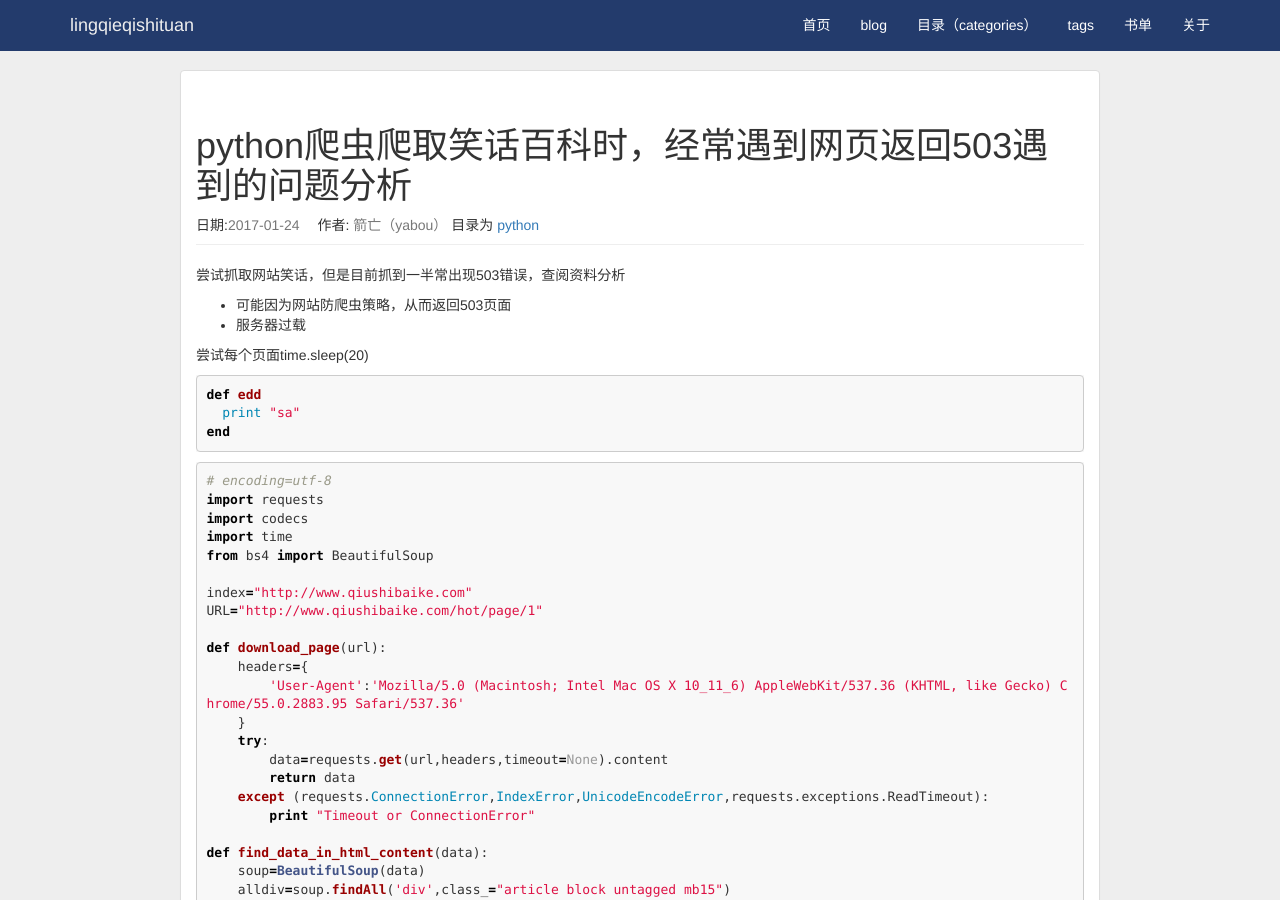
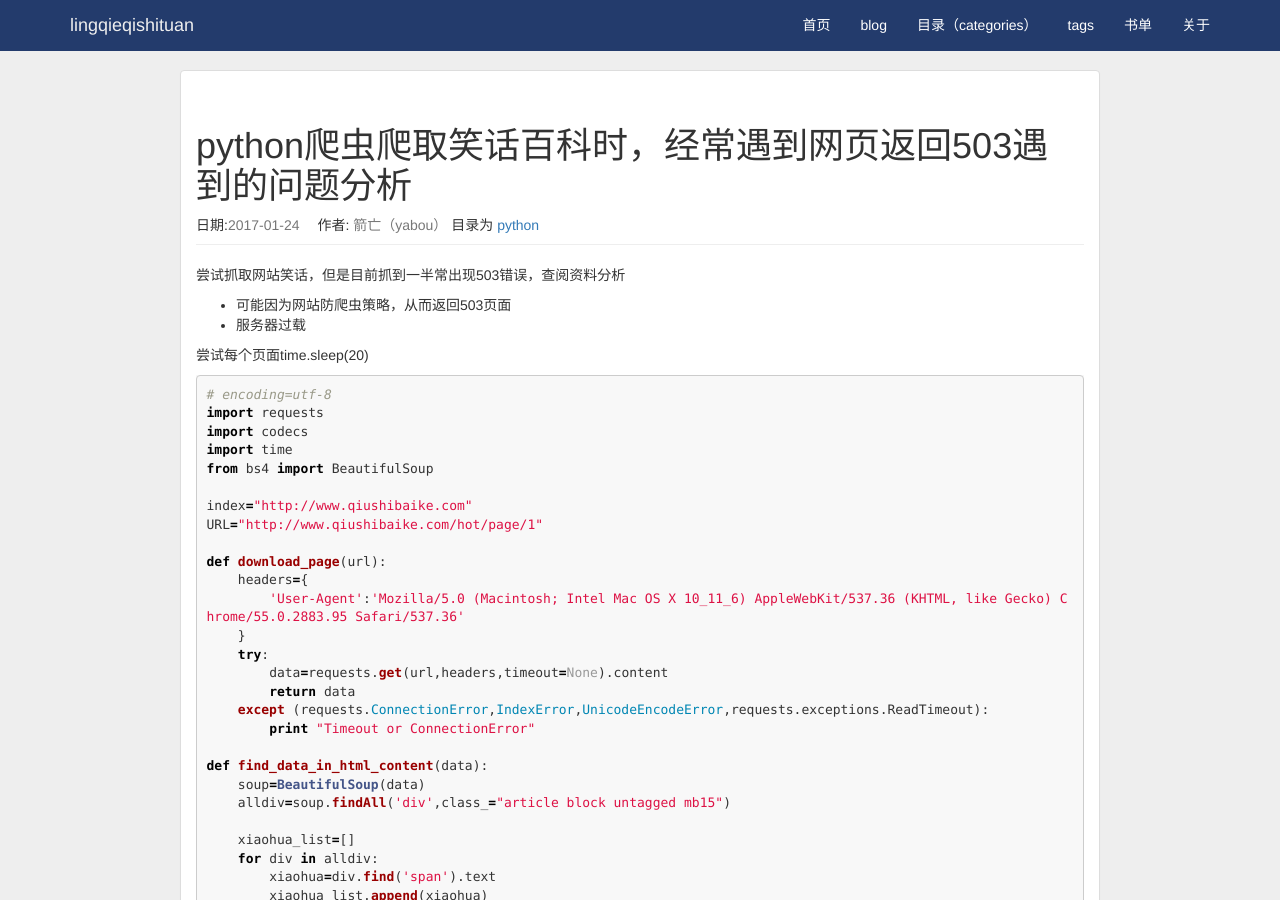
Before and after one commit to lingqie/lingqie.github.io, a Jekyll site: the page built from _posts/2017-01-24-post004.md, in a window 1280 px wide and 900 px high. Built offline with Jekyll 4.4.1, drawn with Linux system fonts in a browser that asks for light colours.

Commit message:
fix code hightlight

```diff
--- a/_posts/2017-01-24-post004.md
+++ b/_posts/2017-01-24-post004.md
@@ -10,12 +10,6 @@ tags:
 * 服务器过载
 
 尝试每个页面time.sleep(20)
-
-~~~ ruby
-def edd
-  print "sa"
-end
-~~~
 
 ~~~ python
 # encoding=utf-8
```
